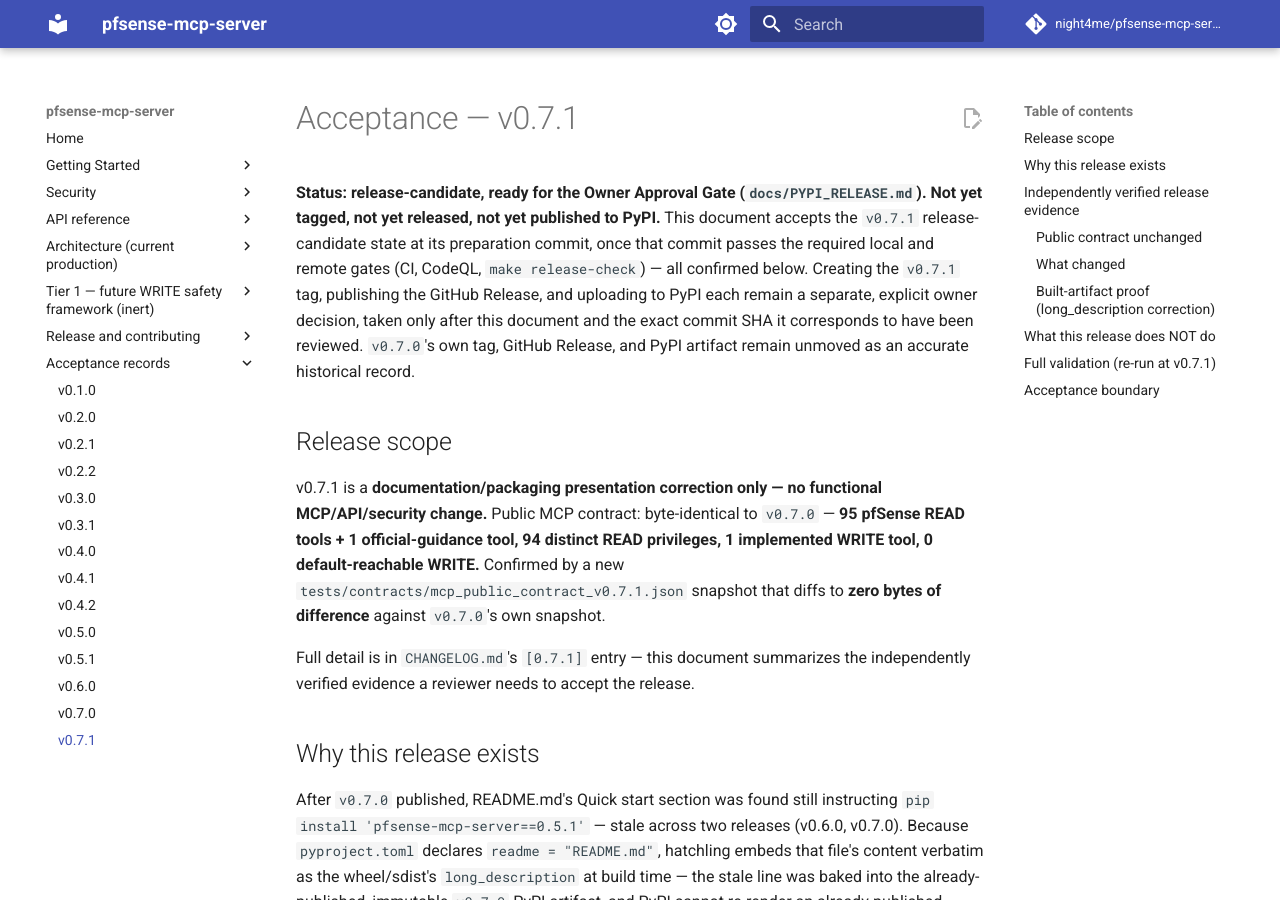
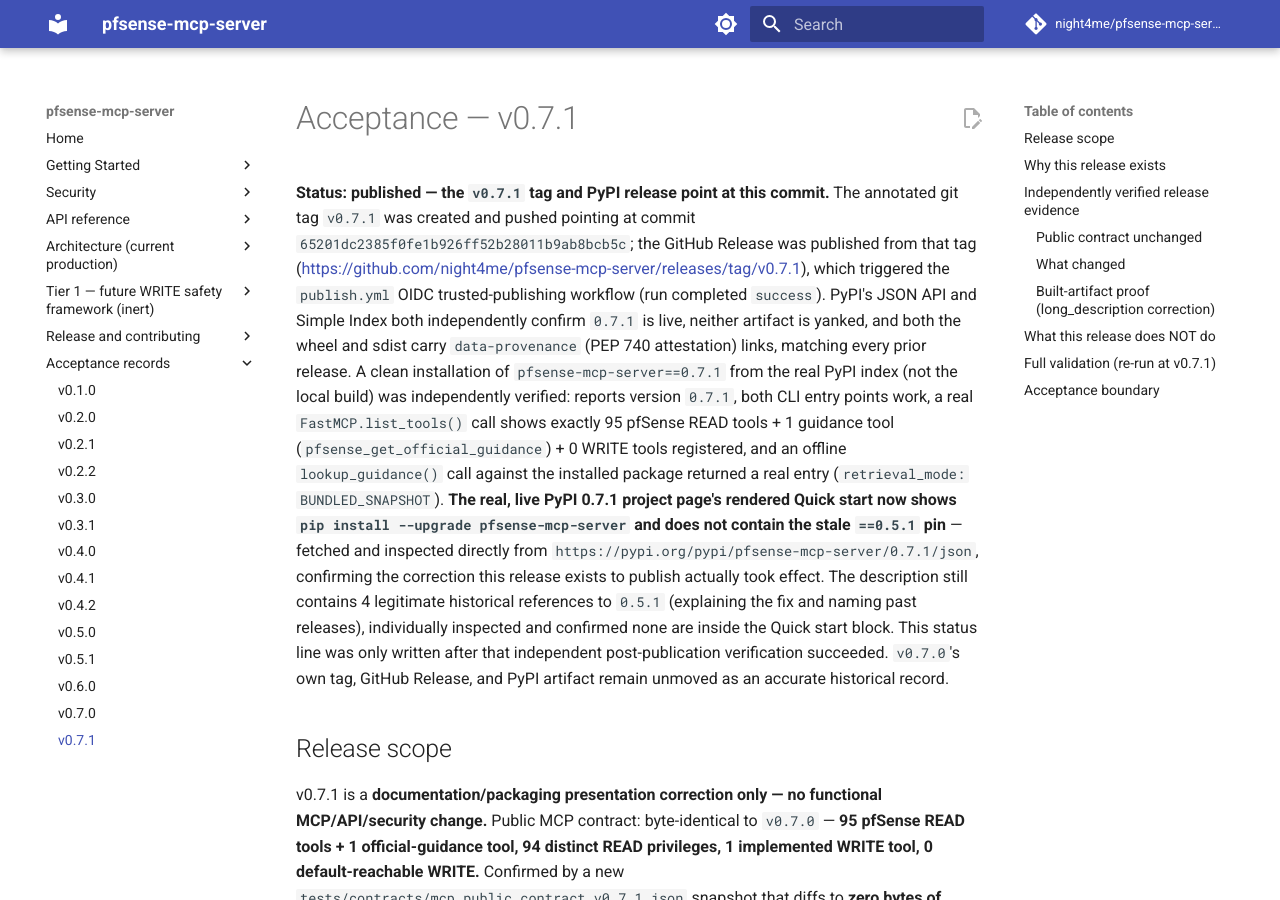
Before and after one commit to night4me/pfsense-mcp-server, an MkDocs documentation site: the page built from docs/ACCEPTANCE_v0.7.1.md, in a window 1280 px wide and 900 px high. Built offline with MkDocs 1.6.1 and Material for MkDocs 9.7.7, drawn with Linux system fonts in a browser that asks for light colours; comment, search, counter and statistics services are not loaded.

Commit message:
docs: record v0.7.1 published state in ACCEPTANCE_v0.7.1.md
v0.7.1 is now live: tag and GitHub Release point at 65201dc,
publish.yml's OIDC workflow succeeded, and PyPI's JSON API/Simple Index
confirm 0.7.1 (neither artifact yanked, both carry PEP 740 provenance
links). A clean install of pfsense-mcp-server==0.7.1 from the real
index confirmed version 0.7.1, both CLI entry points, 95 READ + 1
guidance + 0 WRITE via a real FastMCP.list_tools() call, and a working
offline lookup_guidance() call. Directly inspected the real, live PyPI
0.7.1 project page's rendered Quick start and confirmed it now shows
the corrected pip install --upgrade pfsense-mcp-server line and no
longer contains the stale ==0.5.1 pin -- the correction this release
existed to publish actually took effect.

Documentation-only change; no historical evidence rewritten.

Co-Authored-By: Claude Sonnet 5 <noreply@anthropic.com>
Claude-Session: https://claude.ai/code/session_01FctdZTKqbZoKYt8YY5TmzW

```diff
--- a/docs/ACCEPTANCE_v0.7.1.md
+++ b/docs/ACCEPTANCE_v0.7.1.md
@@ -1,15 +1,33 @@
 # Acceptance — v0.7.1
 
-**Status: release-candidate, ready for the Owner Approval Gate
-(`docs/PYPI_RELEASE.md`). Not yet tagged, not yet released, not yet
-published to PyPI.** This document accepts the `v0.7.1` release-candidate
-state at its preparation commit, once that commit passes the required
-local and remote gates (CI, CodeQL, `make release-check`) — all
-confirmed below. Creating the `v0.7.1` tag, publishing the GitHub
-Release, and uploading to PyPI each remain a separate, explicit owner
-decision, taken only after this document and the exact commit SHA it
-corresponds to have been reviewed. `v0.7.0`'s own tag, GitHub Release,
-and PyPI artifact remain unmoved as an accurate historical record.
+**Status: published — the `v0.7.1` tag and PyPI release point at this
+commit.** The annotated git tag `v0.7.1` was created and pushed pointing
+at commit `65201dc2385f0fe1b926ff52b28011b9ab8bcb5c`; the GitHub Release
+was published from that tag
+(<https://github.com/night4me/pfsense-mcp-server/releases/tag/v0.7.1>),
+which triggered the `publish.yml` OIDC trusted-publishing workflow (run
+completed `success`). PyPI's JSON API and Simple Index both
+independently confirm `0.7.1` is live, neither artifact is yanked, and
+both the wheel and sdist carry `data-provenance` (PEP 740 attestation)
+links, matching every prior release. A clean installation of
+`pfsense-mcp-server==0.7.1` from the real PyPI index (not the local
+build) was independently verified: reports version `0.7.1`, both CLI
+entry points work, a real `FastMCP.list_tools()` call shows exactly 95
+pfSense READ tools + 1 guidance tool
+(`pfsense_get_official_guidance`) + 0 WRITE tools registered, and an
+offline `lookup_guidance()` call against the installed package returned
+a real entry (`retrieval_mode: BUNDLED_SNAPSHOT`). **The real, live
+PyPI 0.7.1 project page's rendered Quick start now shows
+`pip install --upgrade pfsense-mcp-server` and does not contain the
+stale `==0.5.1` pin** — fetched and inspected directly from
+`https://pypi.org/pypi/pfsense-mcp-server/0.7.1/json`, confirming the
+correction this release exists to publish actually took effect. The
+description still contains 4 legitimate historical references to
+`0.5.1` (explaining the fix and naming past releases), individually
+inspected and confirmed none are inside the Quick start block. This
+status line was only written after that independent post-publication
+verification succeeded. `v0.7.0`'s own tag, GitHub Release, and PyPI
+artifact remain unmoved as an accurate historical record.
 
 ## Release scope
 
```
